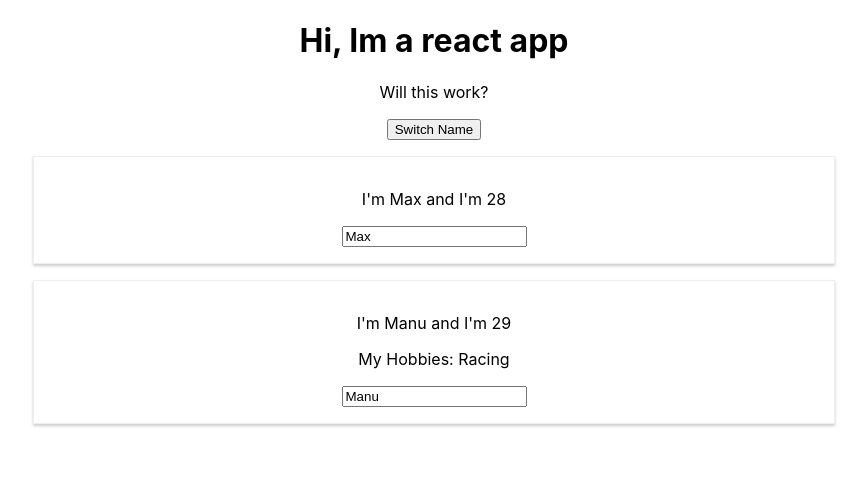
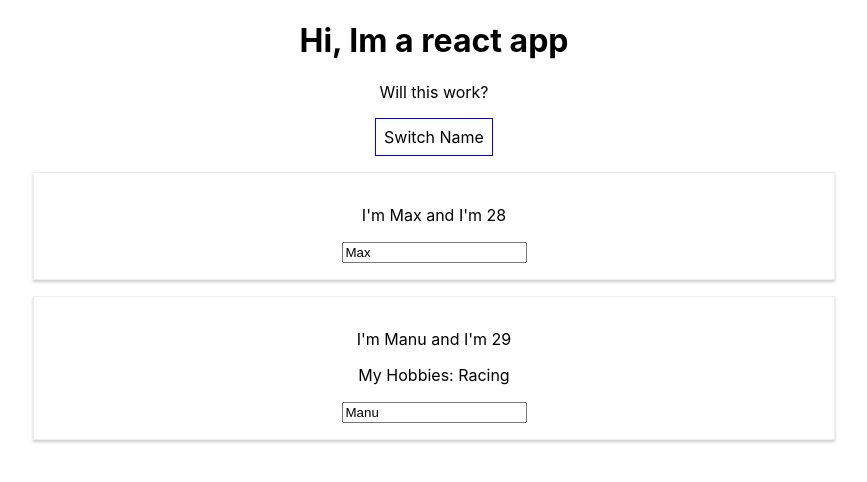
Before and after one commit to humbertocarvalho/courses-react-complete-guide, a React (Create React App) app: page / in a window 1280 px wide. Shown: the top 482 px of the page, without its empty margins (206-1073 px from the left). Built offline with nearby package versions, Linux system fonts and the light colour scheme.

Commit message:
Add inline style.

```diff
--- a/src/App.js
+++ b/src/App.js
@@ -49,11 +49,21 @@ class App extends Component {
   };
 
   render() {
+    const style = {
+      backgroundColor: 'white',
+      font: 'inherit',
+      border: '1px solid blue',
+      padding: '8px',
+      cursor: 'pointer'
+    };
     return (
       <div className='App'>
         <h1>Hi, Im a react app</h1>
         <p>Will this work?</p>
-        <button onClick={() => this.switchNameHandler('Arrow function')}>
+        <button
+          style={style}
+          onClick={() => this.switchNameHandler('Arrow function')}
+        >
           Switch Name
         </button>
         <Person
```
